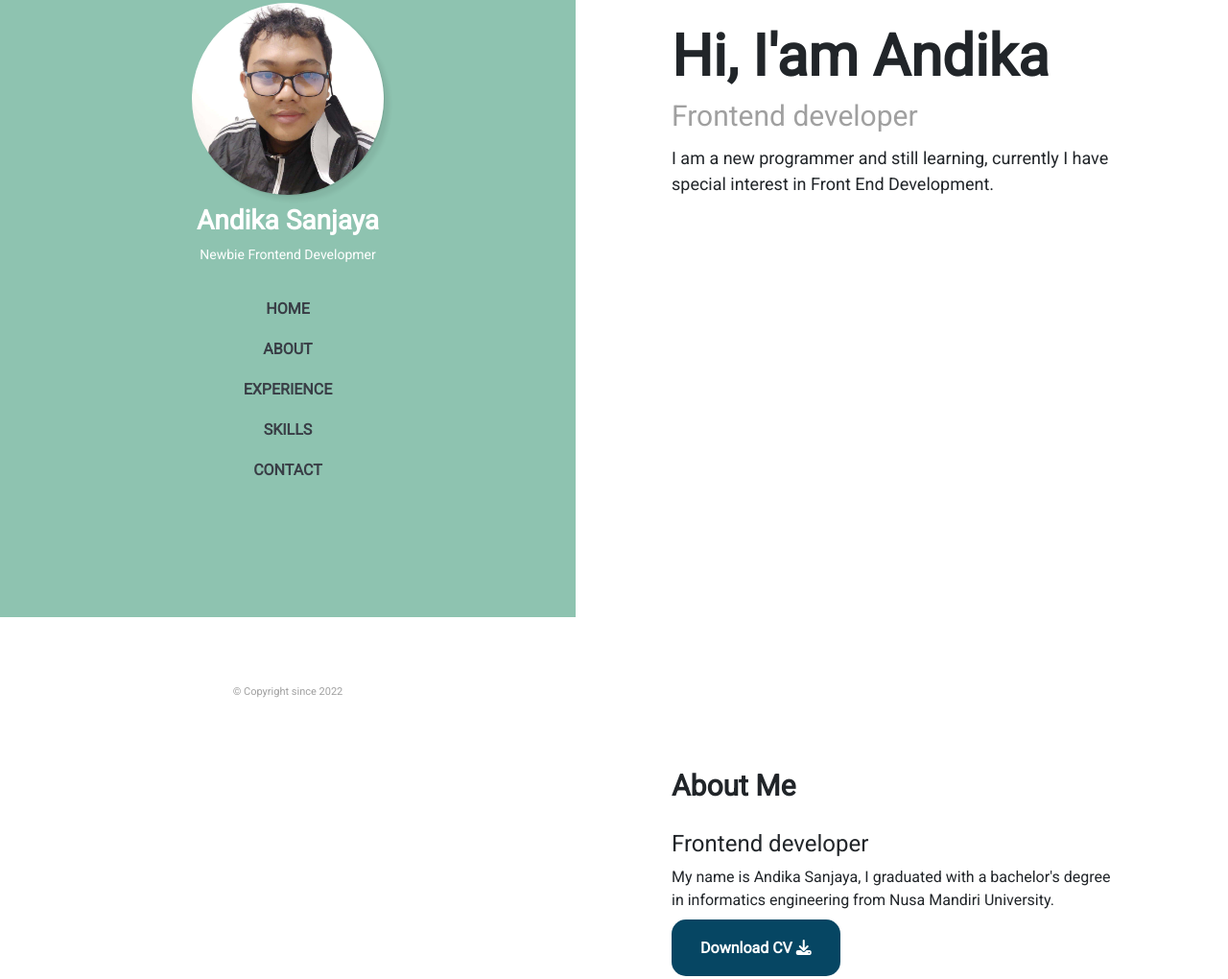
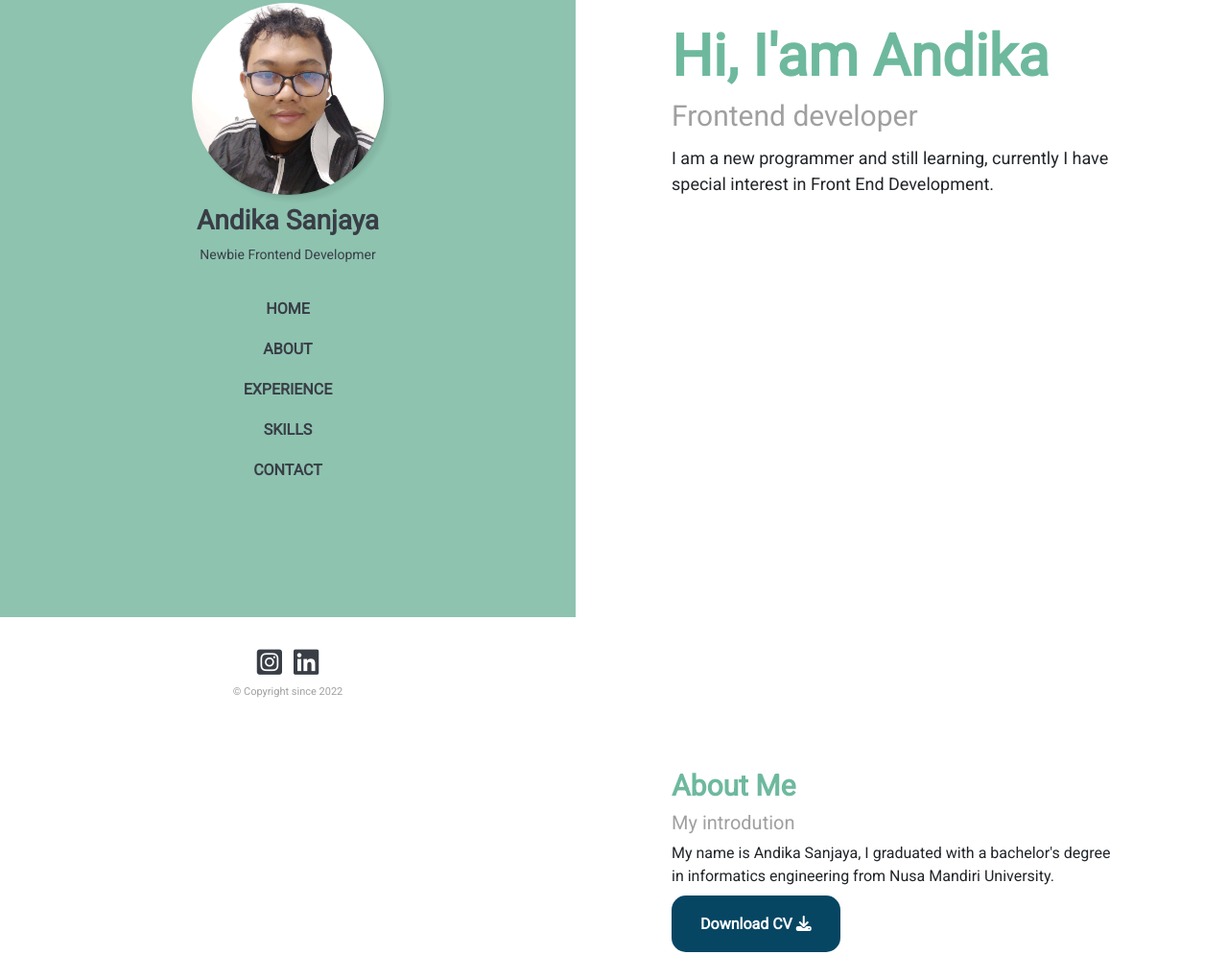
Before and after one commit to andikasanjaya/still-studying, a plain HTML site: page index.html in a window 1280 px wide. Shown: the part 157-1177 px from the top of the page at 96% size. Drawn offline with nearby package versions, Linux system fonts and the light colour scheme.

Commit message:
ganti warna

```diff
--- a/Css/style.css
+++ b/Css/style.css
@@ -40,13 +40,13 @@ nav h3{
     font-weight: bold;
     text-align: center;
     padding-top: 10px;
-    color: #ffffff;
+    color: #393E46;
 }
 nav p{
     text-align: center;
     padding: 0px 0 10px 0px;
     font-size: 14px;
-    color: #ffffff;
+    color: #393E46;
 }
 nav ul{
     padding-left: 0px;
@@ -86,13 +86,14 @@ nav ul li a:hover::after{
 }
 .btn:hover {
     font-size: 16.5px;
+    color: #064663;
 }
 .social {
     padding-top: 140px;
     text-align: center;
 }
 .social a {
-    color: #ffffff;
+    color: #393E46;
     font-size: 30px;
     margin: 4px;
 }
@@ -110,6 +111,7 @@ nav ul li a:hover::after{
 .home-text h2 {
     font-size: 60px;
     font-weight: bold;
+    color: #6eb99e;
 }
 .home-text h4 {
     font-size: 30px;
@@ -144,6 +146,9 @@ nav ul li a:hover::after{
     padding-bottom: 10px;
 }
 
+.about-me h5 {
+    color: #a0a0a0;
+}
 /*=================== Experience ===================*/
 .my-experience {
     padding-bottom: 100px;
@@ -160,9 +165,9 @@ nav ul li a:hover::after{
 
 .font-size-title{
     padding-top: 40px;
-    padding-bottom: 20px;
     font-size: 30px;
     font-weight: bold;
+    color: #6eb99e;
 }
 
 .card-title {
@@ -178,6 +183,7 @@ nav ul li a:hover::after{
 
 .progress-bar{
     font-size: 10px;
+    background-color:#8EC3B0;
 }
 
 .skills {
--- a/index.html
+++ b/index.html
@@ -49,7 +49,7 @@
 <section id="About">
     <div class="about-me">
         <h4 class="font-size-title">About Me</h4>
-        <h4>Frontend developer</h4>
+        <h5>My introdution</h5>
         <p>My name is Andika Sanjaya, I graduated with a bachelor's degree in informatics engineering from Nusa Mandiri University.</p>
         <a class="btn-download" href="/File CV/Andika Sanjaya CV.pdf" download>Download CV <span class="fa-solid fa-download"></span></a>
     </div>
```
